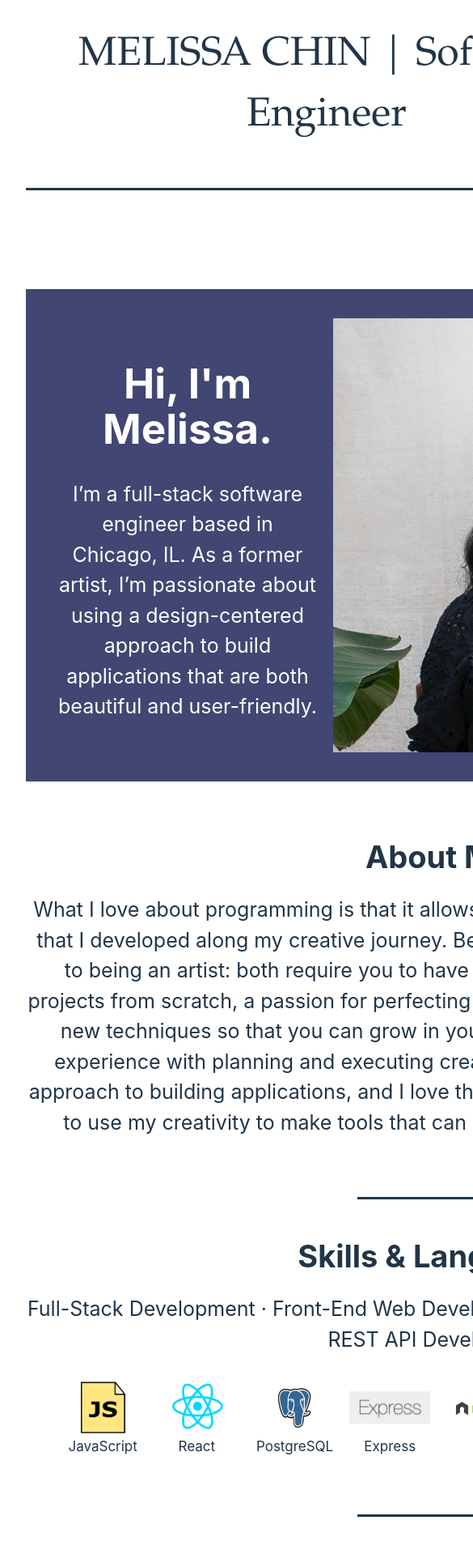
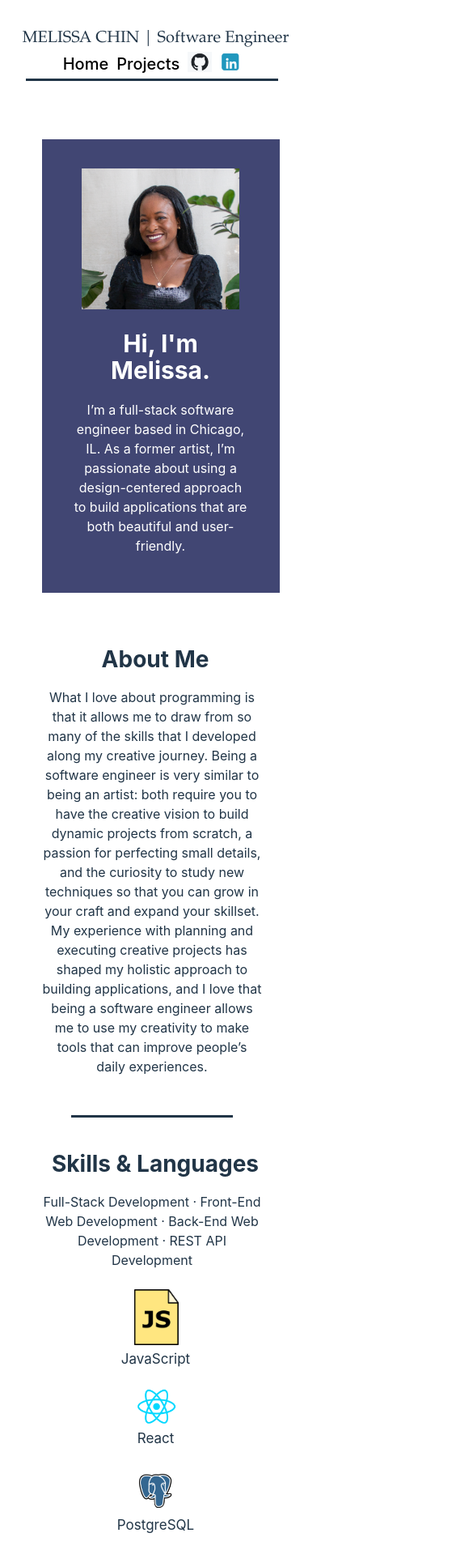
Before and after one commit to mjchin1/PortfolioWebsite, a React (Vite) app in the folder client/: page / in a window 390 px wide. Shown: the top 1914 px of the page at 81% size, 585 px wide, since content can reach past the window. Built offline with nearby package versions, Linux system fonts and the light colour scheme.

Commit message:
added media query for mobile

```diff
--- a/client/src/index.css
+++ b/client/src/index.css
@@ -255,3 +255,139 @@ font-size: 25px;
   text-decoration: underline;
 
 }
+
+@media screen and (max-width: 500px) {
+
+  body {
+    width: 90vw;
+  }
+
+  .appHeader {
+    display: flex;
+    flex-direction: column;
+    width: 80vw;
+    margin: 0 auto;
+  }
+  .appTitle {
+    width: 90vw;
+    font-size: 20px;
+    margin-left: -15px;
+    margin-bottom: -18px;
+  }
+
+  nav {
+    display: flex;
+    justify-content: center;
+  }
+  a {
+    font-size: 20px;
+  }
+
+  .breakline {
+    width: 200px;
+  }
+
+  .appBody {
+    width: 70vw;
+    margin: 0 auto;
+  }
+
+  .appFooter {
+    width: 70vw;
+    margin: 0 auto;
+  }
+
+  body {
+    width: 60vw;
+  }
+
+  .projectPhoto {
+    width: 60vw;
+    height: auto;
+  }
+
+  .reviveProjectPhoto {
+    width: 60vw;
+    height: auto;
+  }
+
+  p {
+    font-size: 16px;
+  }
+
+  .appLink {
+    font-size: 18px;
+  }
+
+  h1 {
+    font-size: 30px;
+  }
+
+  .headshot {
+    width: 50vw;
+  }
+
+  .intro {
+    flex-direction: column-reverse;
+    margin: 0 auto;
+    width: 60vw;
+
+  }
+
+  .introText{
+    font-size: 16px;
+  }
+
+  .languageIcons {
+    width: 80vw;
+    display: flex;
+    flex-wrap:wrap;
+    justify-content: center;
+    margin-left: -15px;
+    margin-top: 15px;
+  }
+
+  .icon {
+    width: 80px;
+    height: auto;
+  }
+  .ghBadge {
+    width: 60vw;
+    height: auto;
+    margin-left: 25px;
+  }
+  .outroBlock {
+    width: 80vw;
+    display: flex;
+    flex-direction: column;
+  }
+
+  .outroText {
+    font-size: 16px;
+    width: 80vw;
+    margin-left: -18px;
+    margin-bottom: -20px;
+  }
+
+  #root {
+    width: 80vw;
+    margin: 0 auto;
+  }
+
+  .homepageText {
+    font-size: 16px;
+    margin: 0 auto;
+  }
+
+  .aboutSection {
+    margin-left: 8px;
+  }
+
+  .projectsLink {
+    font-size: 28px;
+  }
+
+  .aboutSection {
+    font-size: 28px;
+  }
+}
```
